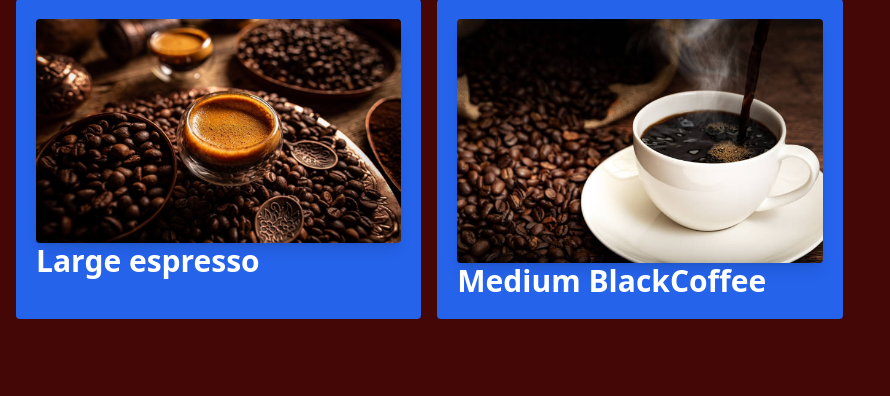
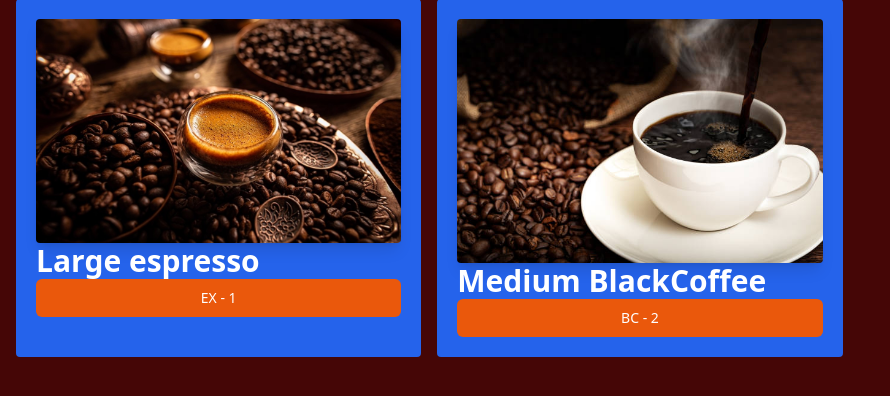
Before and after one commit to Karush2807/DjangoProjects, a Django app: page /coffee/ in a window 1280 px wide. Shown: the part 113-509 px from the top of the page, without its empty margins (0-890 px from the left). Run offline with Django 5.2, Linux system fonts and the light colour scheme; data comes from the database, SQL or seed files in the repository; some libraries are stand-ins or nearby versions.

Commit message:
added more css

```diff
--- a/chai and DJango/coffeeaurDjango/coffee/templates/coffee/all_coffee.html
+++ b/chai and DJango/coffeeaurDjango/coffee/templates/coffee/all_coffee.html
@@ -15,7 +15,13 @@ Home Page
 
         <img class="rounded shadow-lg" src="{{COD.image.url}}" alt="">
         <h3 class="text-3xl font-bold">{{COD.name}}</h3>
-        <a href=""></a>
+        <a href="#">
+            <button
+            type="button"
+            class="inline-flex items-center w-[100%] justify-center px-4 py-2 border border-transparent text-sm fornt-medium rounded-md text-white bg-orange-600 hover:bg-orange-800 focus:outline-none focus:ring-2 focus:ring-offset_2 focus:ring-orange-500">
+                {{COD.type}} - {{COD.id}}
+            </button>
+        </a>
     </div>
 
 
--- a/chai and DJango/coffeeaurDjango/theme/static/css/dist/styles.css
+++ b/chai and DJango/coffeeaurDjango/theme/static/css/dist/styles.css
@@ -804,8 +804,16 @@ select {
   display: block;
 }
 
+.inline {
+  display: inline;
+}
+
 .flex {
   display: flex;
+}
+
+.inline-flex {
+  display: inline-flex;
 }
 
 .grid {
@@ -814,6 +822,10 @@ select {
 
 .h-screen {
   height: 100vh;
+}
+
+.w-\[100\%\] {
+  width: 100%;
 }
 
 .grid-cols-3 {
@@ -834,6 +846,18 @@ select {
 
 .rounded {
   border-radius: 0.25rem;
+}
+
+.rounded-md {
+  border-radius: 0.375rem;
+}
+
+.border {
+  border-width: 1px;
+}
+
+.border-transparent {
+  border-color: transparent;
 }
 
 .bg-gray-50 {
@@ -861,12 +885,27 @@ select {
   background-color: rgb(37 99 235 / var(--tw-bg-opacity));
 }
 
+.bg-orange-600 {
+  --tw-bg-opacity: 1;
+  background-color: rgb(234 88 12 / var(--tw-bg-opacity));
+}
+
 .p-5 {
   padding: 1.25rem;
 }
 
 .p-2 {
   padding: 0.5rem;
+}
+
+.px-4 {
+  padding-left: 1rem;
+  padding-right: 1rem;
+}
+
+.py-2 {
+  padding-top: 0.5rem;
+  padding-bottom: 0.5rem;
 }
 
 .text-center {
@@ -887,6 +926,11 @@ select {
   line-height: 1;
 }
 
+.text-sm {
+  font-size: 0.875rem;
+  line-height: 1.25rem;
+}
+
 .font-bold {
   font-weight: 700;
 }
@@ -899,8 +943,40 @@ select {
   letter-spacing: 0em;
 }
 
+.text-white {
+  --tw-text-opacity: 1;
+  color: rgb(255 255 255 / var(--tw-text-opacity));
+}
+
 .shadow-lg {
   --tw-shadow: 0 10px 15px -3px rgb(0 0 0 / 0.1), 0 4px 6px -4px rgb(0 0 0 / 0.1);
   --tw-shadow-colored: 0 10px 15px -3px var(--tw-shadow-color), 0 4px 6px -4px var(--tw-shadow-color);
   box-shadow: var(--tw-ring-offset-shadow, 0 0 #0000), var(--tw-ring-shadow, 0 0 #0000), var(--tw-shadow);
 }
+
+.hover\:bg-orange-800:hover {
+  --tw-bg-opacity: 1;
+  background-color: rgb(154 52 18 / var(--tw-bg-opacity));
+}
+
+.focus\:outline-none:focus {
+  outline: 2px solid transparent;
+  outline-offset: 2px;
+}
+
+.focus\:ring-2:focus {
+  --tw-ring-offset-shadow: var(--tw-ring-inset) 0 0 0 var(--tw-ring-offset-width) var(--tw-ring-offset-color);
+  --tw-ring-shadow: var(--tw-ring-inset) 0 0 0 calc(2px + var(--tw-ring-offset-width)) var(--tw-ring-color);
+  box-shadow: var(--tw-ring-offset-shadow), var(--tw-ring-shadow), var(--tw-shadow, 0 0 #0000);
+}
+
+.focus\:ring:focus {
+  --tw-ring-offset-shadow: var(--tw-ring-inset) 0 0 0 var(--tw-ring-offset-width) var(--tw-ring-offset-color);
+  --tw-ring-shadow: var(--tw-ring-inset) 0 0 0 calc(3px + var(--tw-ring-offset-width)) var(--tw-ring-color);
+  box-shadow: var(--tw-ring-offset-shadow), var(--tw-ring-shadow), var(--tw-shadow, 0 0 #0000);
+}
+
+.focus\:ring-orange-500:focus {
+  --tw-ring-opacity: 1;
+  --tw-ring-color: rgb(249 115 22 / var(--tw-ring-opacity));
+}
```
